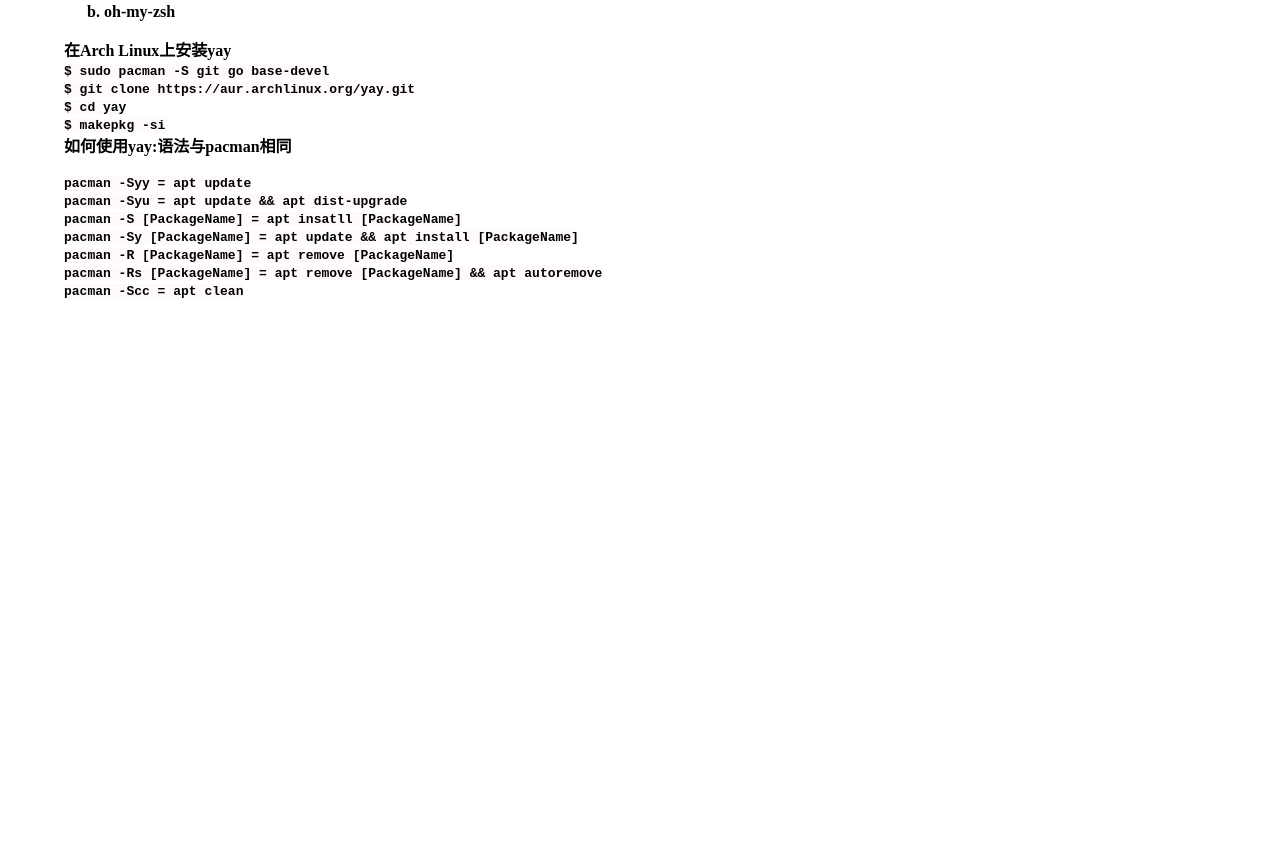
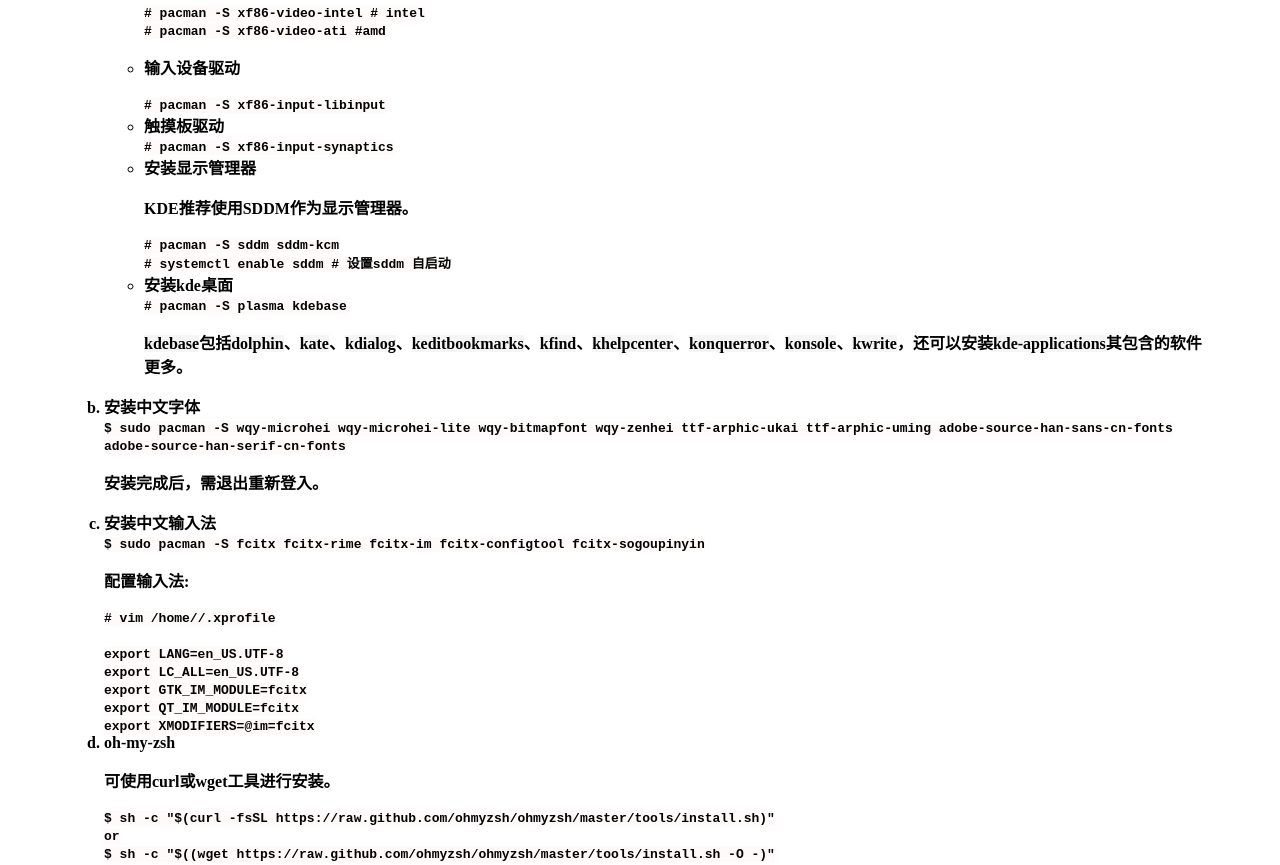
Before and after one commit to PANTSUIT/Note, a plain HTML site: page archlinux_install.html in a window 1280 px wide. Shown: the part 4233-5098 px from the top of the page. Before the commit the page ends 4596 px from the top, so only its background shows below. Drawn offline with Linux system fonts and the light colour scheme.

Commit message:
Update the note of Arch linux installation

```diff
--- a/archlinux_install.html
+++ b/archlinux_install.html
@@ -370,9 +370,69 @@
                 <p>
                 安装核显驱动
                 </p>
+                <code>
+                    # pacman -S xf86-video-intel    # intel <br />
+                    # pacman -S xf86-video-ati      #amd
+                </code>
+                <p>
+                <li>输入设备驱动</li>
+                </p>
+                <code>
+                    # pacman -S xf86-input-libinput
+                </code>
+                <li>触摸板驱动</li>
+                <code>
+                    # pacman -S xf86-input-synaptics
+                </code>
+                <li>安装显示管理器</li>
+                <p>
+                KDE推荐使用SDDM作为显示管理器。
+                </p>
+                <code>
+                    # pacman -S sddm sddm-kcm <br />
+                    # systemctl enable sddm     # 设置sddm 自启动
+                </code>
+                <li>安装kde桌面</li>
+                <code>
+                    # pacman -S plasma kdebase
+                </code>
+                <p>
+                <strong>kdebase</strong>包括<strong>dolphin</strong>、<strong>kate</strong>、<strong>kdialog</strong>、<strong>keditbookmarks</strong>、<strong>kfind</strong>、<strong>khelpcenter</strong>、<strong>konquerror</strong>、<strong>konsole</strong>、<strong>kwrite</strong>，还可以安装<strong>kde-applications</strong>其包含的软件更多。
+                </p>
+            </ul>
+            <li> 安装中文字体</li>
+            <code>
+                $ sudo pacman -S wqy-microhei wqy-microhei-lite wqy-bitmapfont wqy-zenhei ttf-arphic-ukai ttf-arphic-uming adobe-source-han-sans-cn-fonts adobe-source-han-serif-cn-fonts
+            </code>
+            <p>
+            安装完成后，需退出重新登入。
+            </p>
+            <li>安装中文输入法</li>
+            <code>
+                $ sudo pacman -S fcitx fcitx-rime fcitx-im fcitx-configtool fcitx-sogoupinyin
+            </code>
+            <p>
+            配置输入法:
+            </p>
+            <code>
+                # vim /home/<username>/.xprofile <br />
+                <br />
+                export LANG=en_US.UTF-8 <br />
+                export LC_ALL=en_US.UTF-8 <br />
+                export GTK_IM_MODULE=fcitx <br />
+                export QT_IM_MODULE=fcitx <br />
+                export XMODIFIERS=@im=fcitx
+            </code>
 
-            </ul>
             <li>oh-my-zsh</li>
+            <p>
+            可使用curl或wget工具进行安装。
+            </p>
+            <code>
+                $ sh -c "$(curl -fsSL https://raw.github.com/ohmyzsh/ohmyzsh/master/tools/install.sh)" <br />
+                or <br />
+                $ sh -c "$((wget https://raw.github.com/ohmyzsh/ohmyzsh/master/tools/install.sh -O -)"
+            </code>
         </ol>
 
 
```
